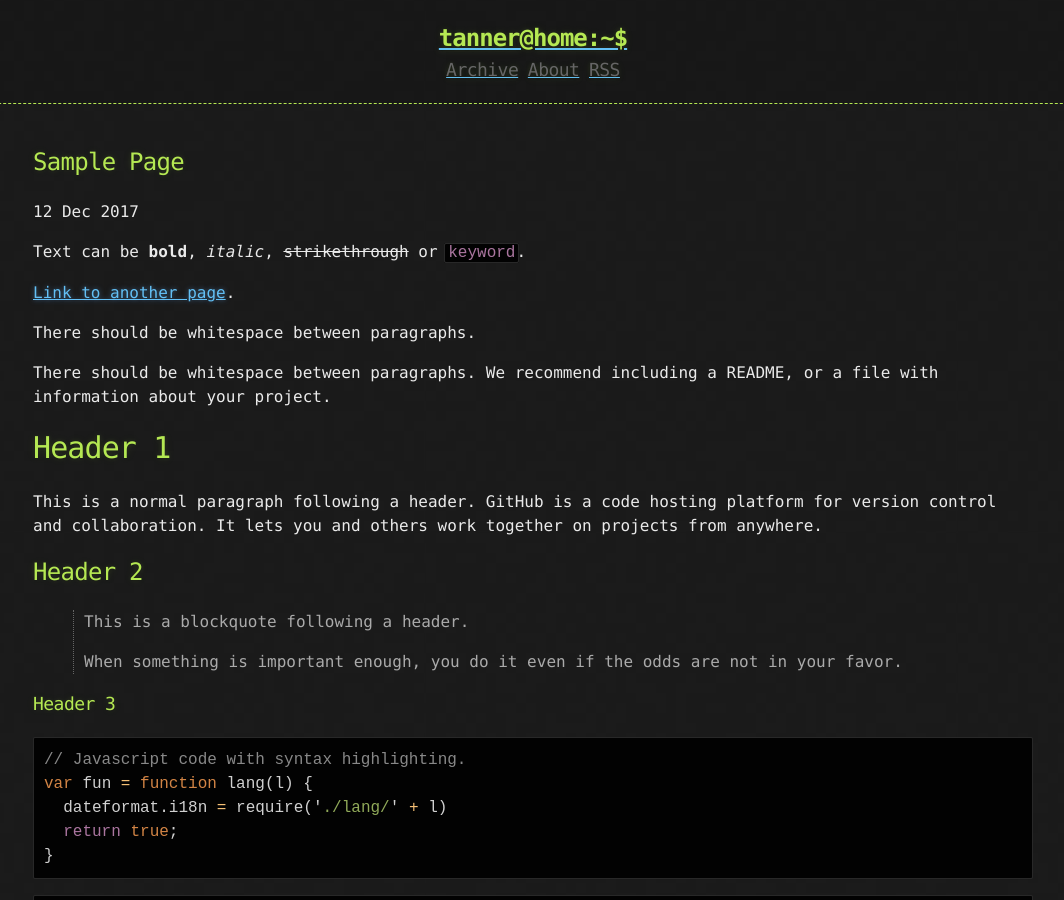
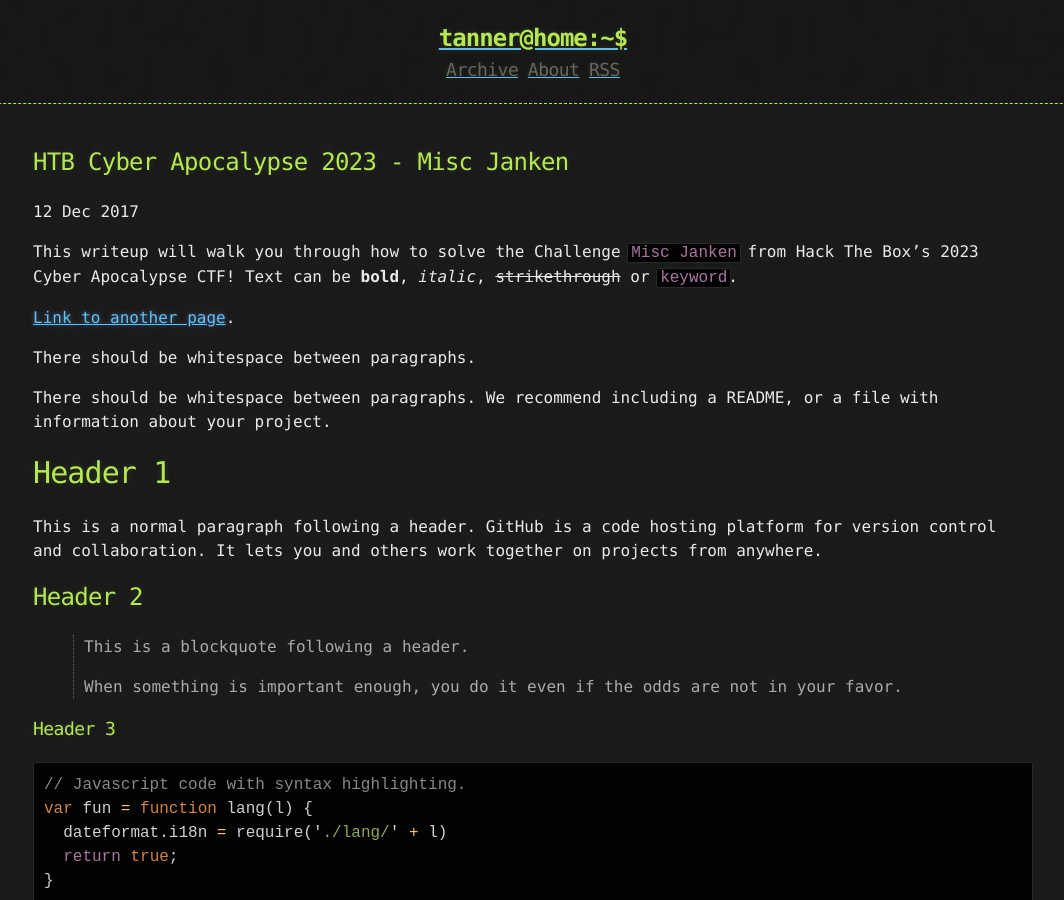
Before and after one commit to Txnn3r/Txnn3r.github.io, a Jekyll site: the page built from _posts/2017-12-12-Sample-Page.md, in a window 1280 px wide and 900 px high. Shown: the whole window, without its empty margins (107-1171 px from the left). Built offline with Jekyll 4.4.1, drawn with Linux system fonts in a browser that asks for light colours.

Commit message:
Update 2017-12-12-Sample-Page.md

```diff
--- a/_posts/2017-12-12-Sample-Page.md
+++ b/_posts/2017-12-12-Sample-Page.md
@@ -1,11 +1,12 @@
 ---
-title: Sample Page
+title: HTB Cyber Apocalypse 2023 - Misc Janken
 published: true
 ---
 
+This writeup will walk you through how to solve the Challenge `Misc Janken` from Hack The Box's 2023 Cyber Apocalypse CTF!
 Text can be **bold**, _italic_, ~~strikethrough~~ or `keyword`.
 
-[Link to another page](another-page).
+[Link to another page](https://ctf.umasscybersec.org/team).
 
 There should be whitespace between paragraphs.
 
```
